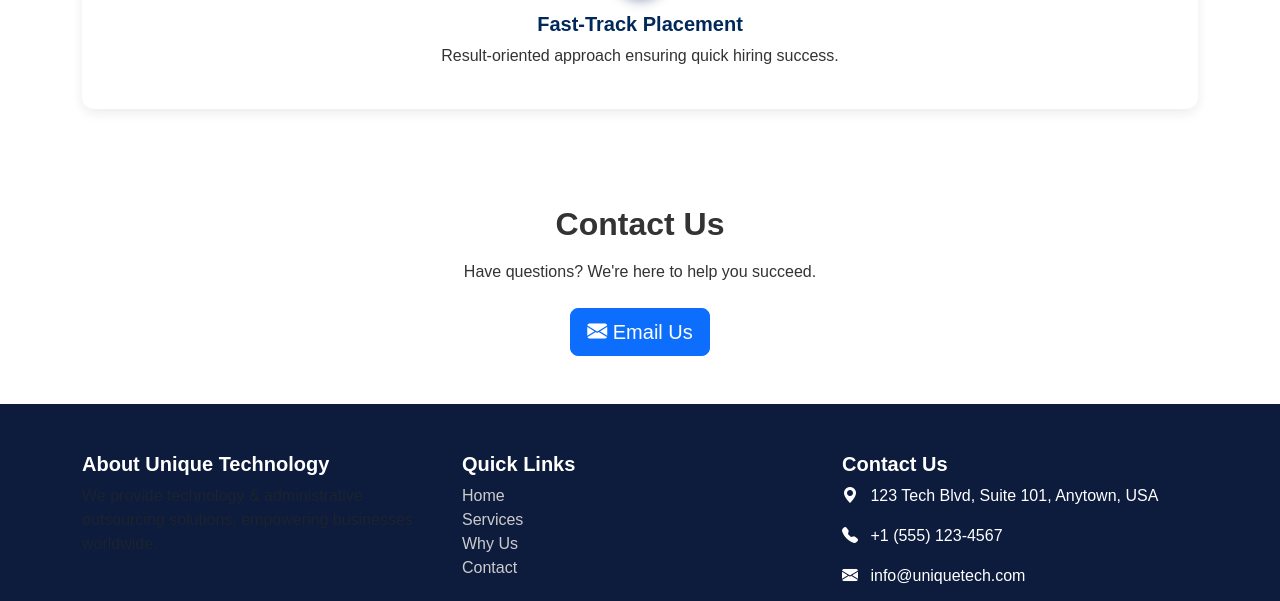
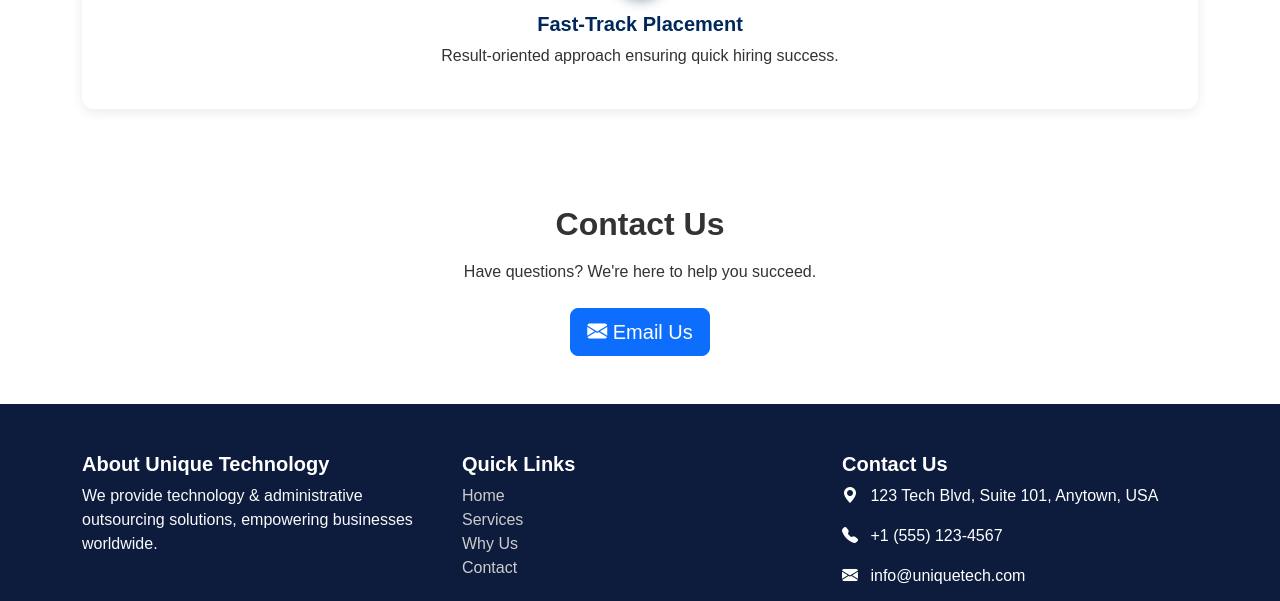
Before and after one commit to jaybhavsar19/unique-technolgy, a plain HTML site: page Hired.html in a window 1280 px wide. Shown: the part 1497-2098 px from the top of the page. Drawn offline with nearby package versions, Linux system fonts and the light colour scheme.

Commit message:
Footer Text update

```diff
--- a/Hired.html
+++ b/Hired.html
@@ -338,7 +338,7 @@
             <div class="row">
                 <div class="col-md-4 mb-4">
                     <h5>About Unique Technology</h5>
-                    <p class="text-muted">We provide technology & administrative outsourcing solutions, empowering
+                    <p class="text-light">We provide technology & administrative outsourcing solutions, empowering
                         businesses worldwide.</p>
                 </div>
                 <div class="col-md-4 mb-4">
```
Also changed, not shown: Services.html (+1 -1 lines), WhyChooseUs.html (+1 -1 lines), aboutus.html (+1 -1 lines), index.html (+1 -1 lines).
